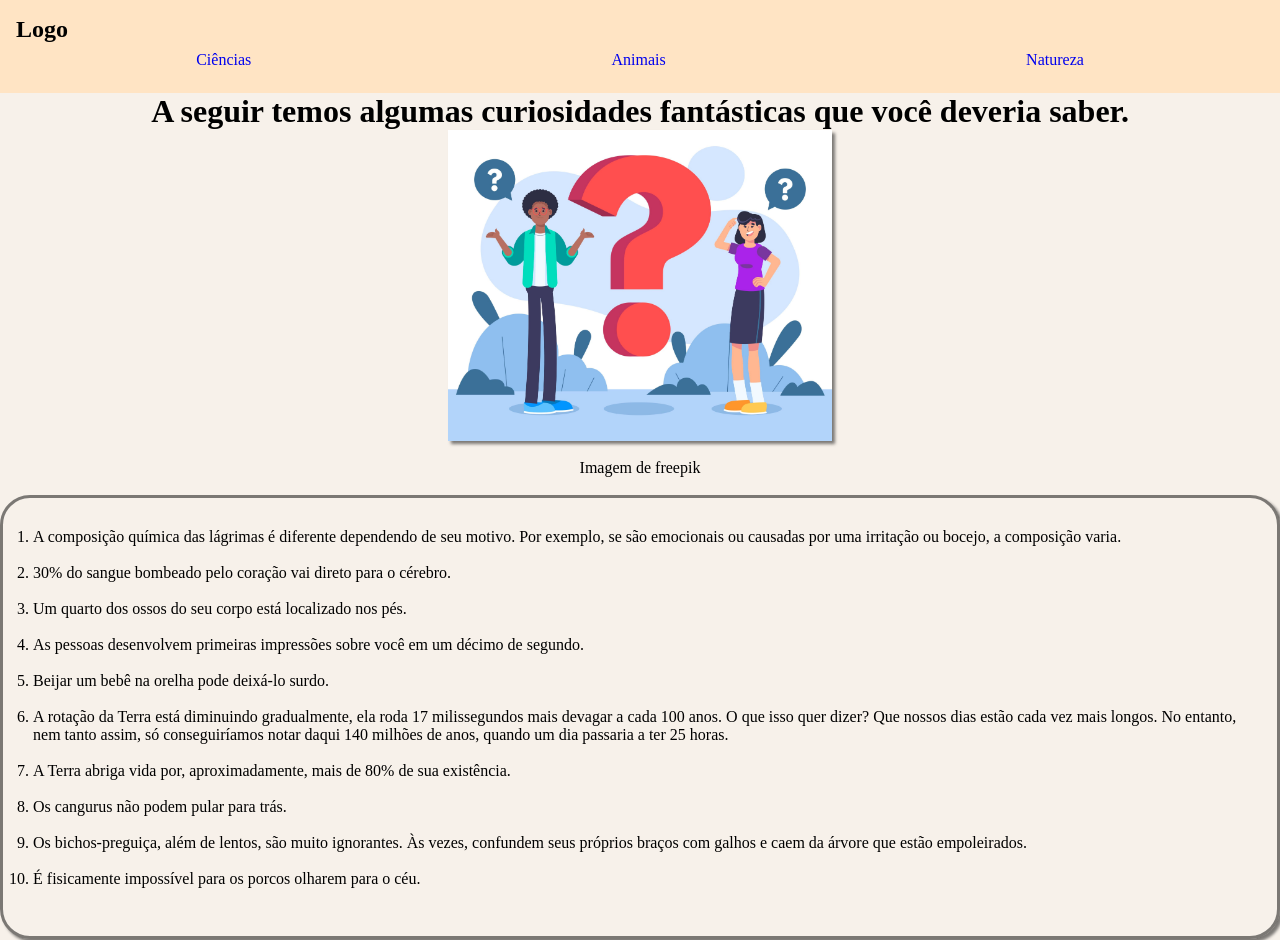
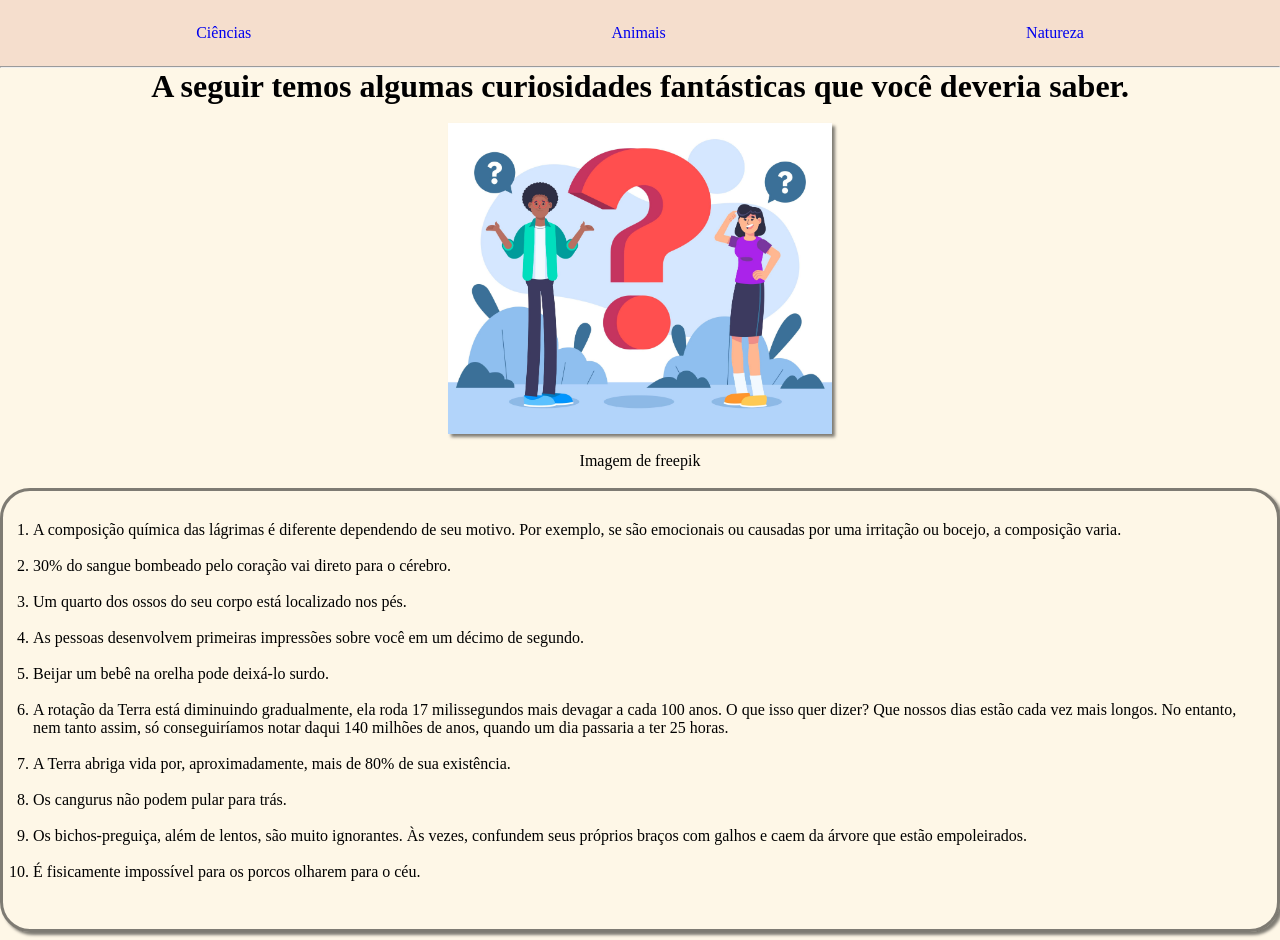
Before and after one commit to alissonn17/curiosidades, a plain HTML site: page index.html in a window 1280 px wide. Shown: the top 940 px of the page. Drawn offline with Linux system fonts and the light colour scheme.

Commit message:
update nav

```diff
--- a/index.html
+++ b/index.html
@@ -11,17 +11,16 @@
 <body>
 
     <nav>
-      <h1>Logo</h1>
       <ul>
         <li><a href="pag/ciencias.html" target="_blank"> Ciências </a></li>
         <li><a href="pag/animais.html" target="_blank"> Animais </a></li>
         <li><a href="pag/natureza.html" target="_blank"> Natureza </a></li>
         </ul>
-    </nav>
+    </nav><hr>
 
     <div class="main">
 
-      <h1 class="text">A seguir temos algumas curiosidades fantásticas que você deveria saber.</h1>
+      <h1 class="text">A seguir temos algumas curiosidades fantásticas que você deveria saber.</h1><br>
 
       <img id="curiosidade" alt="Pessoas curiosas." src="img\curiosidade.jpg"><br>
       <p>Imagem de freepik</p><br>
--- a/style.css
+++ b/style.css
@@ -4,7 +4,7 @@
 }
 
 .main{
-    background-color: rgb(247, 241, 234);
+    background-color: #FEF7E7;
     display: flex;
     flex-direction: column;
     align-items: center;
@@ -45,7 +45,7 @@ button:hover{
 
 nav{
     padding: 1rem;
-    background-color: bisque;
+    background-color: #F5DECD;
 
 }
 
```
